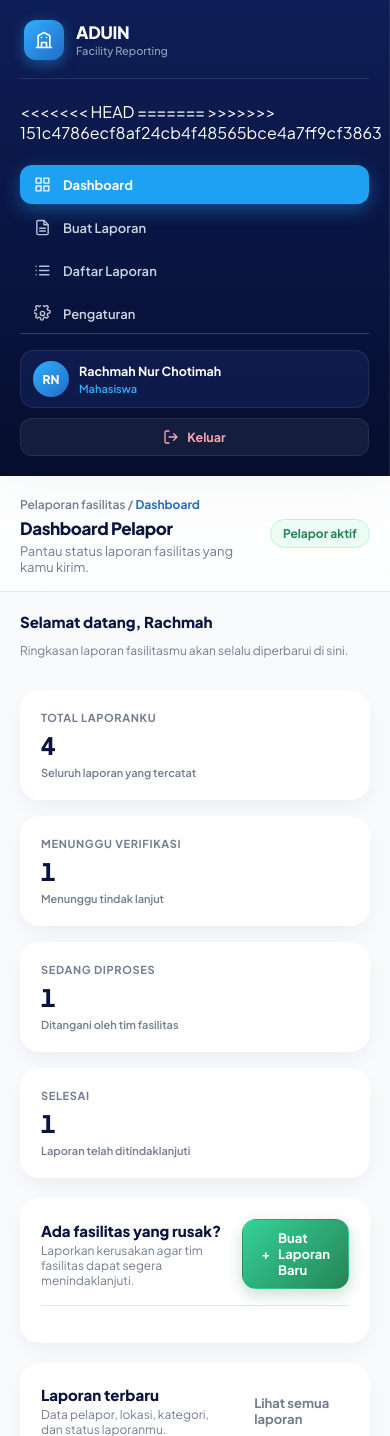
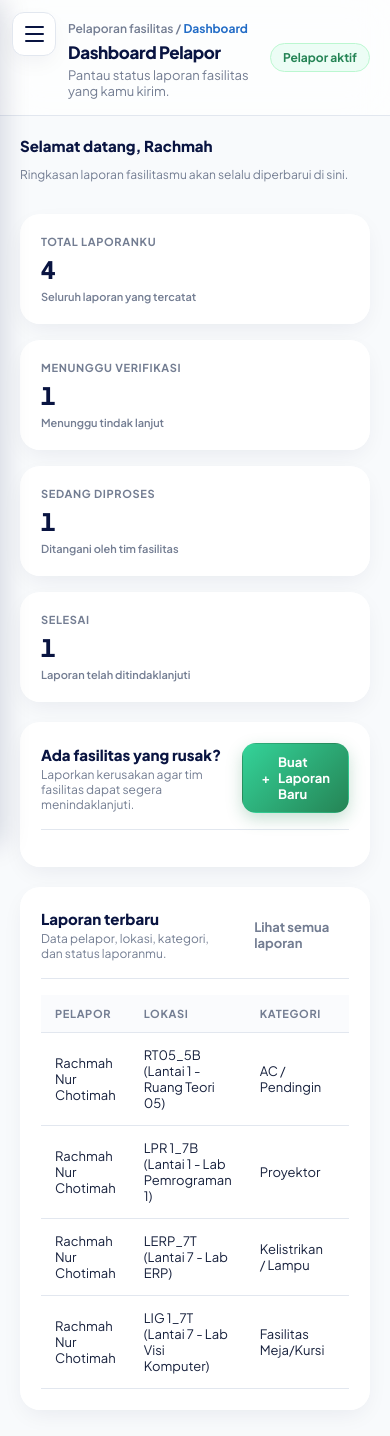
Before and after one commit to evanfern08/frontend-aduin, a PHP site: page /pelapor/index.html in a window 390 px wide. Shown: the top 1436 px of the page. After the commit the page ends 1389 px from the top, so only its background shows below. Run offline with PHP 8.4, Linux system fonts and the light colour scheme.

Commit message:
hambyrger

```diff
--- a/assets/css/style.css
+++ b/assets/css/style.css
@@ -1199,6 +1199,9 @@ select.glass-input { cursor: pointer; }
   transform: translateY(-1px);
 }
 
+.sidebar-toggle,
+.sidebar-backdrop { display: none; }
+
 /* Alert box */
 .alert-box {
   padding: 12px 16px;
@@ -1215,14 +1218,75 @@ select.glass-input { cursor: pointer; }
 @media (max-width: 992px) {
   .dashboard-wrapper,
   .app-layout,
-  .layout-with-sidebar { flex-direction: column; }
+  .layout-with-sidebar { flex-direction: row; }
 
   .sidebar-blue {
-    width: 100%;
-    min-width: 100%;
-    height: auto;
-    position: relative;
+    position: fixed;
+    inset: 0 auto 0 0;
+    width: min(280px, 88vw);
+    min-width: 0;
+    height: 100vh;
+    height: 100dvh;
     padding: 20px;
+    transform: translateX(-100%);
+    transition: transform 0.25s ease;
+    z-index: 1001;
+  }
+
+  .sidebar-blue.is-open { transform: translateX(0); }
+
+  .sidebar-toggle {
+    display: flex;
+    position: fixed;
+    top: 12px;
+    left: 12px;
+    z-index: 1002;
+    width: 44px;
+    height: 44px;
+    flex-direction: column;
+    align-items: center;
+    justify-content: center;
+    gap: 5px;
+    padding: 0;
+    border: 1px solid var(--line);
+    border-radius: 12px;
+    color: var(--navy);
+    background: var(--white);
+    box-shadow: var(--shadow-md);
+  }
+
+  .sidebar-toggle span {
+    display: block;
+    width: 19px;
+    height: 2px;
+    border-radius: 2px;
+    background: currentColor;
+  }
+
+  .sidebar-backdrop {
+    position: fixed;
+    inset: 0;
+    z-index: 1000;
+    padding: 0;
+    border: 0;
+    background: rgba(6, 14, 45, 0.52);
+  }
+
+  body.sidebar-open { overflow: hidden; }
+  body.sidebar-open .sidebar-backdrop { display: block; }
+
+  .main-content { width: 100%; }
+
+  .content-header,
+  .page-header { padding-left: 68px; }
+
+  .main-content.has-sidebar-toggle { padding-top: 56px; }
+
+  .main-content.has-sidebar-toggle > div:first-child { margin-top: 32px; }
+
+  .main-content.has-sidebar-toggle .content-header,
+  .main-content.has-sidebar-toggle .page-header {
+    padding-left: 20px;
   }
 
   .metric-grid { grid-template-columns: repeat(2, 1fr); }
@@ -1230,7 +1294,7 @@ select.glass-input { cursor: pointer; }
   .settings-grid { grid-template-columns: 1fr; }
 
   .content-header,
-  .page-header { padding: 16px 20px; }
+  .page-header { padding: 16px 20px 16px 68px; }
 
   .content-body { padding: 20px; }
 }
--- a/assets/js/app.js
+++ b/assets/js/app.js
@@ -40,6 +40,59 @@ function saveSession(session) {
 }
 function clearSession() {
   localStorage.removeItem(STORAGE_KEYS.SESSION);
+}
+
+function initResponsiveSidebar() {
+  const sidebar = document.querySelector('.sidebar-blue');
+  const mainContent = document.querySelector('.main-content');
+  if (!sidebar || !mainContent) return;
+
+  const toggle = document.createElement('button');
+  toggle.type = 'button';
+  toggle.className = 'sidebar-toggle';
+  toggle.setAttribute('aria-label', 'Buka menu navigasi');
+  toggle.setAttribute('aria-controls', 'primary-sidebar');
+  toggle.setAttribute('aria-expanded', 'false');
+  toggle.innerHTML = '<span></span><span></span><span></span>';
+  sidebar.id = 'primary-sidebar';
+
+  const backdrop = document.createElement('button');
+  backdrop.type = 'button';
+  backdrop.className = 'sidebar-backdrop';
+  backdrop.setAttribute('aria-label', 'Tutup menu navigasi');
+  backdrop.tabIndex = -1;
+
+  document.body.append(backdrop, toggle);
+  if (!mainContent.querySelector('.content-header')) {
+    mainContent.classList.add('has-sidebar-toggle');
+  }
+
+  const closeMenu = () => {
+    sidebar.classList.remove('is-open');
+    document.body.classList.remove('sidebar-open');
+    toggle.setAttribute('aria-expanded', 'false');
+    toggle.setAttribute('aria-label', 'Buka menu navigasi');
+  };
+
+  const openMenu = () => {
+    sidebar.classList.add('is-open');
+    document.body.classList.add('sidebar-open');
+    toggle.setAttribute('aria-expanded', 'true');
+    toggle.setAttribute('aria-label', 'Tutup menu navigasi');
+  };
+
+  toggle.addEventListener('click', () => {
+    if (sidebar.classList.contains('is-open')) closeMenu();
+    else openMenu();
+  });
+  backdrop.addEventListener('click', closeMenu);
+  sidebar.addEventListener('click', (event) => {
+    if (event.target.closest('a')) closeMenu();
+  });
+  document.addEventListener('keydown', (event) => {
+    if (event.key === 'Escape') closeMenu();
+  });
+  window.matchMedia('(min-width: 993px)').addEventListener('change', closeMenu);
 }
 
 /* ==========================================================================
@@ -122,8 +175,8 @@ const MENU_ICONS = {
 const DEFAULT_MENUS = {
   Pelapor: [
     { title: 'Dashboard', link: 'pelapor/index.html', icon: 'home' },
-    { title: 'Buat Laporan', link: 'pelapor/buat_laporan.html', icon: 'plus' },
-    { title: 'Daftar Laporan', link: 'pelapor/riwayat.html', icon: 'list' },
+    { title: 'Buat Laporan', link: 'pelapor/laporan.html', icon: 'plus' },
+    { title: 'Daftar Laporan', link: 'pelapor/daftar_laporan.html', icon: 'list' },
     { title: 'Pengaturan', link: 'pengaturan.html?role=pelapor', icon: 'settings' },
   ],
   Verifikator: [
@@ -134,8 +187,8 @@ const DEFAULT_MENUS = {
   ],
   Teknisi: [
     { title: 'Dashboard', link: 'teknisi/index.html', icon: 'home' },
-    { title: 'Daftar Tugas', link: 'teknisi/daftar-tugas.html', icon: 'plus' },
-    { title: 'Riwayat', link: 'teknisi/riwayat.html', icon: 'list' },
+    { title: 'Daftar Tugas', link: 'teknisi/daftar-tugas.html', icon: 'list' },
+    { title: 'Daftar Laporan', link: 'teknisi/riwayat.html', icon: 'list' },
     { title: 'Pengaturan', link: 'pengaturan.html?role=teknisi', icon: 'settings' },
   ],
 };
@@ -780,6 +833,7 @@ function bindVerifikatorEvents() {
    13. AUTO INIT
    ========================================================================== */
 document.addEventListener('DOMContentLoaded', async () => {
+  initResponsiveSidebar();
   initPasswordToggles();
   initAuthForms();
 
--- a/pelapor/index.html
+++ b/pelapor/index.html
@@ -25,10 +25,7 @@
 <span class="sidebar-brand-subtitle">Facility Reporting</span>
 </span>
 </a>
-<<<<<<< HEAD
 
-=======
->>>>>>> 151c4786ecf8af24cb4f48565bce4a7ff9cf3863
 <nav class="sidebar-nav" aria-label="Menu utama">
       <a href="index.html" class="nav-link active" aria-current="page">
         <svg viewBox="0 0 24 24" fill="none" stroke="currentColor" stroke-width="2" stroke-linecap="round" stroke-linejoin="round" aria-hidden="true">
```
Also changed, not shown: users.json (+4 -4 lines).
